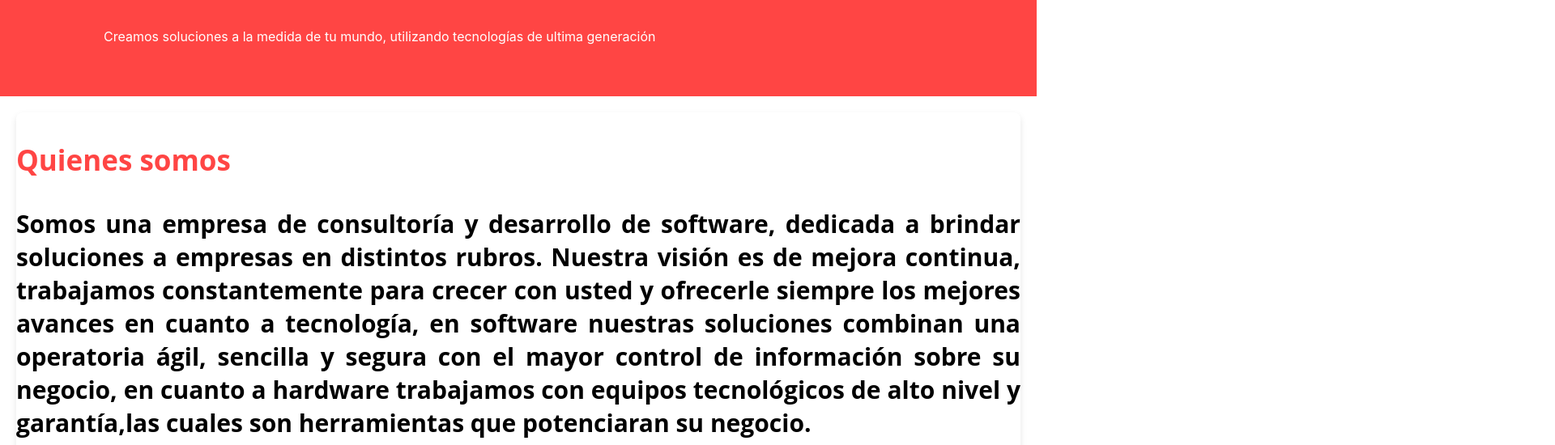
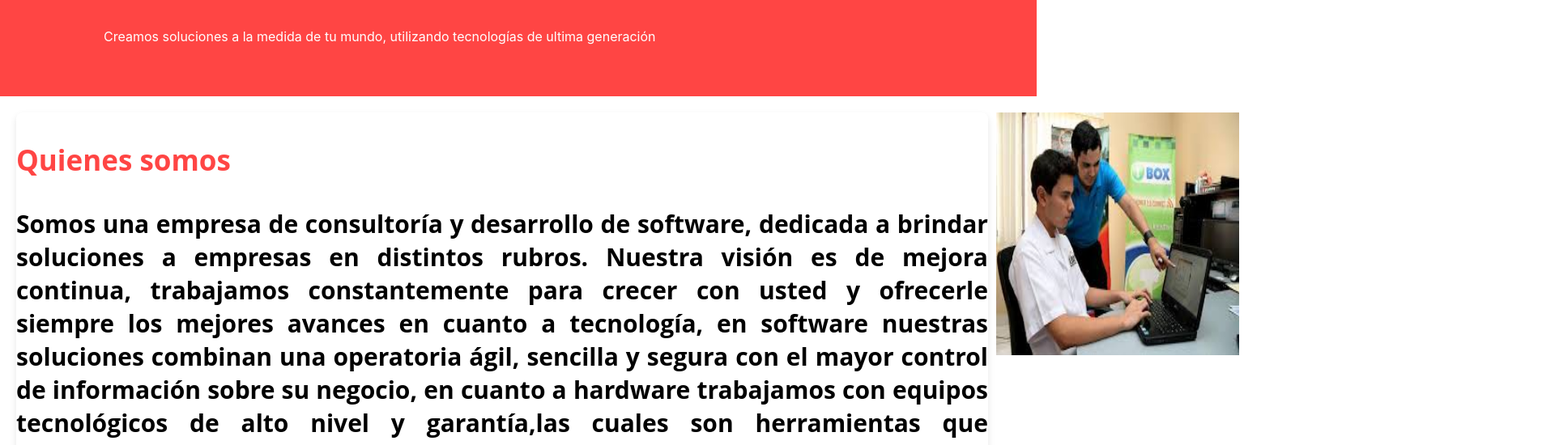
Before and after one commit to paleconsultores/consultaruc, a React (Create React App) app: page / in a window 1280 px wide. Shown: the part 1040-1590 px from the top of the page at 81% size, 1920 px wide, since content can reach past the window. Built offline with nearby package versions, Linux system fonts and the light colour scheme.

Commit message:
configuraciones de estilos y package json

```diff
--- a/package.json
+++ b/package.json
@@ -1,5 +1,5 @@
 {
-  "homepage": "http://palerp.com/palerp/test-react",
+
   "name": "test",
   "version": "0.1.0",
   "private": true,
--- a/src/components/App/Home/2-Body/1-Information/Information.css
+++ b/src/components/App/Home/2-Body/1-Information/Information.css
@@ -6,12 +6,12 @@
 
 .information__info {
   display: grid;
-  grid-template: repeat(1, minmax(900px, 1fr)) / repeat(2, minmax(900px, 400px));
+  grid-template: repeat(1, minmax(700px, 1fr)) / repeat(2, minmax(1200px, 400px));
   gap: 10px;
   justify-content: center;
 }
 
-@media screen and (max-width : 1300px){
+@media screen and (max-width : 1000px){
   .information__info {
     grid-template: repeat(1, minmax(200px, 1fr)) / 1fr;
   }
--- a/src/components/App/Home/2-Body/2-Solutions/Solutions.css
+++ b/src/components/App/Home/2-Body/2-Solutions/Solutions.css
@@ -11,7 +11,7 @@
     justify-content: center;
   }
 
-  @media screen and (max-width : 1300px){
+  @media screen and (max-width : 1100px){
     .solutions__info {
       grid-template: repeat(1, minmax(200px, 1fr)) / 1fr;
     }
```
